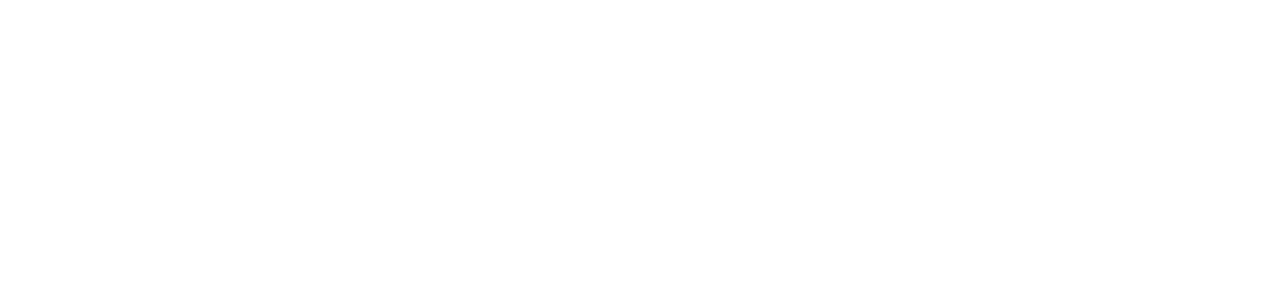
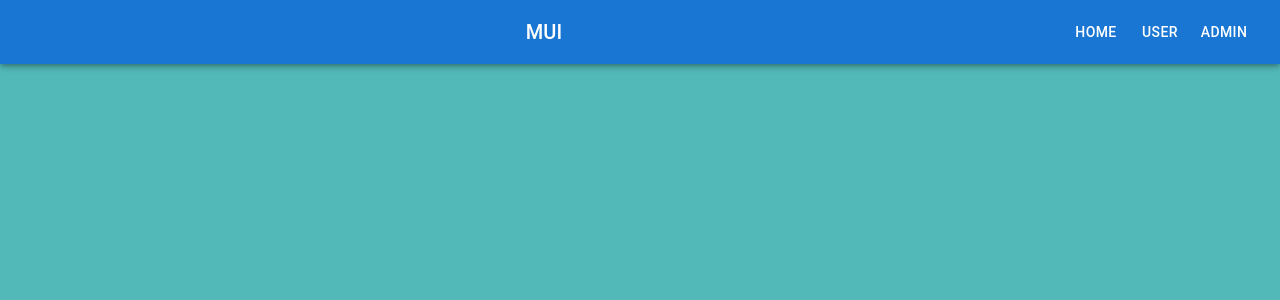
Before and after one commit to Lucky-Yadav/Digiaccel, a React (Create React App) app in the folder frontend/: page / in a window 1280 px wide. Shown: the top 300 px of the page. Built offline with nearby package versions, Linux system fonts and the light colour scheme.

Commit message:
update app

```diff
--- a/frontend/package.json
+++ b/frontend/package.json
@@ -3,6 +3,10 @@
   "version": "0.1.0",
   "private": true,
   "dependencies": {
+    "@emotion/react": "^11.10.5",
+    "@emotion/styled": "^11.10.5",
+    "@mui/icons-material": "^5.10.9",
+    "@mui/material": "^5.10.12",
     "@testing-library/jest-dom": "^5.16.5",
     "@testing-library/react": "^13.4.0",
     "@testing-library/user-event": "^13.5.0",
--- a/frontend/src/App.css
+++ b/frontend/src/App.css
@@ -1,38 +1,4 @@
-.App {
+body {
   text-align: center;
+  background: rgb(82, 184, 184);
 }
-
-.App-logo {
-  height: 40vmin;
-  pointer-events: none;
-}
-
-@media (prefers-reduced-motion: no-preference) {
-  .App-logo {
-    animation: App-logo-spin infinite 20s linear;
-  }
-}
-
-.App-header {
-  background-color: #282c34;
-  min-height: 100vh;
-  display: flex;
-  flex-direction: column;
-  align-items: center;
-  justify-content: center;
-  font-size: calc(10px + 2vmin);
-  color: white;
-}
-
-.App-link {
-  color: #61dafb;
-}
-
-@keyframes App-logo-spin {
-  from {
-    transform: rotate(0deg);
-  }
-  to {
-    transform: rotate(360deg);
-  }
-}
--- a/frontend/src/App.js
+++ b/frontend/src/App.js
@@ -1,10 +1,50 @@
-import logo from './logo.svg';
 import './App.css';
+import * as React from 'react';
+import PropTypes from 'prop-types';
+import AppBar from '@mui/material/AppBar';
+import Box from '@mui/material/Box';
+import Divider from '@mui/material/Divider';
+import Drawer from '@mui/material/Drawer';
+import IconButton from '@mui/material/IconButton';
+import List from '@mui/material/List';
+import ListItem from '@mui/material/ListItem';
+import ListItemButton from '@mui/material/ListItemButton';
+import ListItemText from '@mui/material/ListItemText';
+import MenuIcon from '@mui/icons-material/Menu';
+import Toolbar from '@mui/material/Toolbar';
+import Typography from '@mui/material/Typography';
+import Button from '@mui/material/Button';
+
 
 function App() {
+  const drawerWidth = 240;
+  const navItems = ["Home", "user", "Admin"];
+
+
+
   return (
     <div className="App">
+      <Box sx={{ display: 'flex' }}>
+      <AppBar component="nav">
+        <Toolbar>
 
+          <Typography
+            variant="h6"
+            component="div"
+            sx={{ flexGrow: 1, display: { xs: 'none', sm: 'block' } }}
+          >
+            MUI
+          </Typography>
+          <Box sx={{ display: { xs: 'none', sm: 'block' } }}>
+            {navItems.map((item) => (
+              <Button key={item} sx={{ color: '#fff' }}>
+                {item}
+              </Button>
+            ))}
+          </Box>
+        </Toolbar>
+      </AppBar>
+    </Box>
     </div>
   );
 }
```
Also changed, not shown: 1 other file (tests, documents, lock files or other folders).
